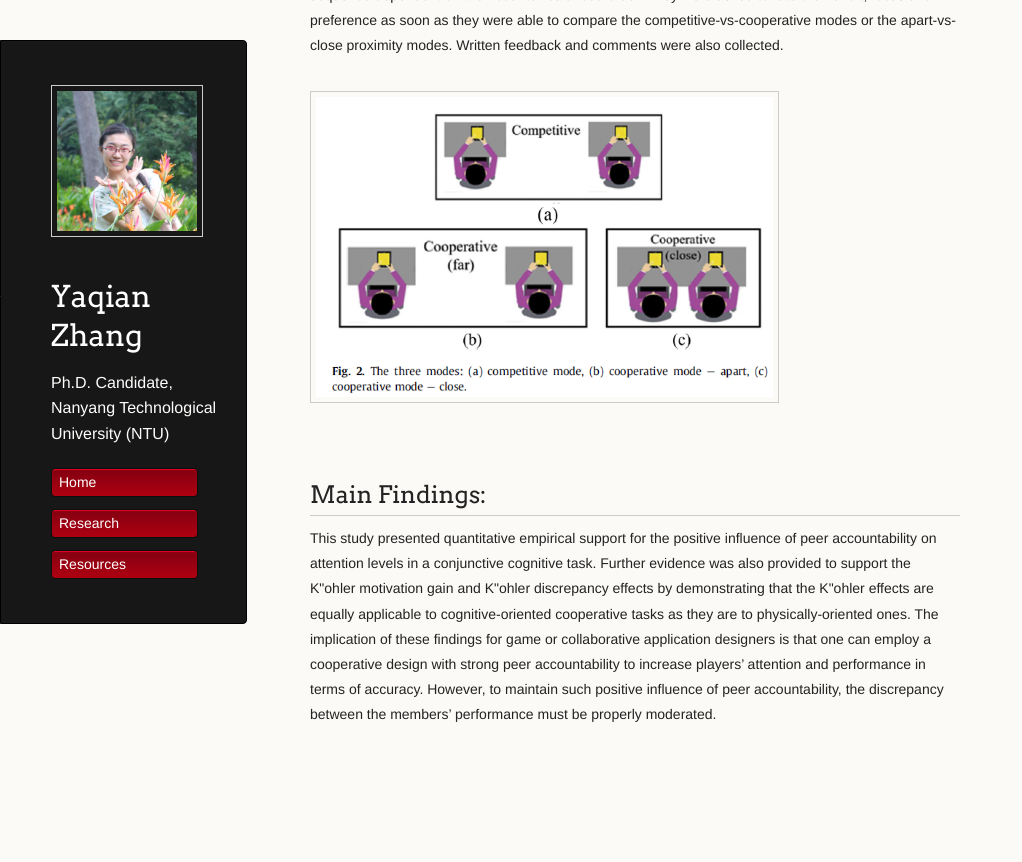
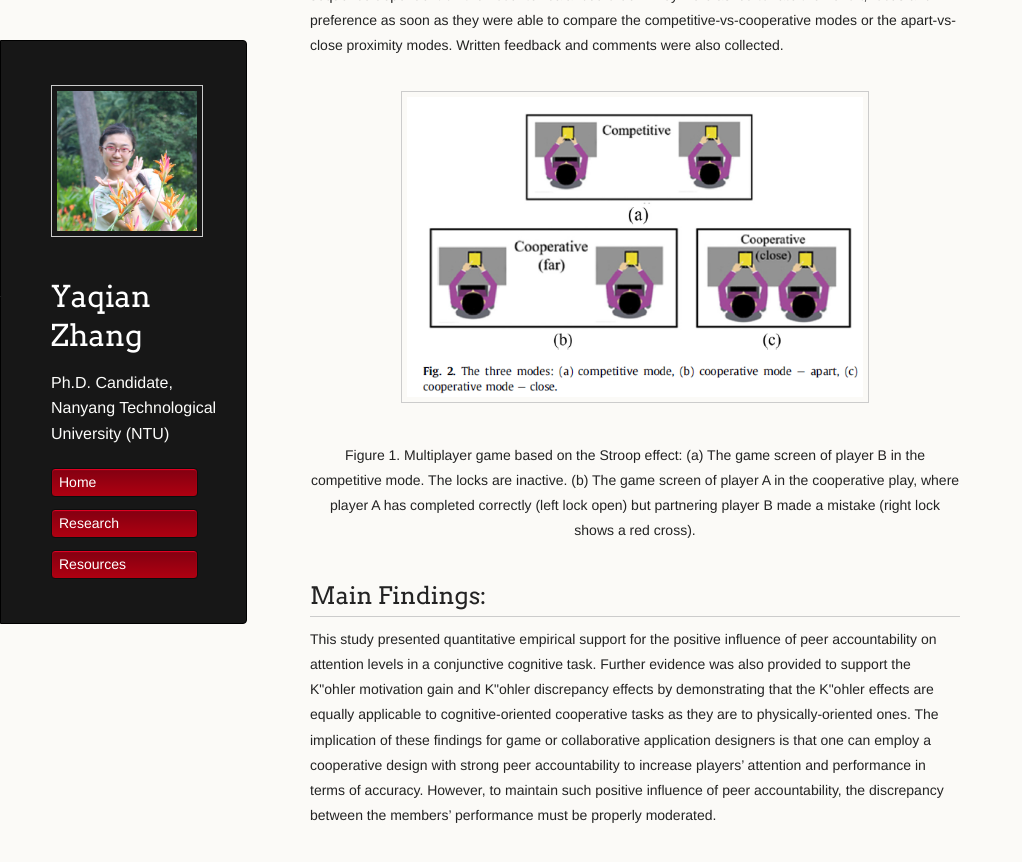
Before and after one commit to YaqianZhang/yaqianzhang.github.io, a Jekyll site: the page built from _posts/2018-02-16-peer-accountability-on-attention.md, in a window 1280 px wide and 900 px high, scrolled down 2318 px. Shown: the top 862 px of the window, without its empty margins (0-1022 px from the left). Built offline with Jekyll 4.4.1, drawn with Linux system fonts in a browser that asks for light colours; formulas are drawn with MathJax 3; before the commit the page ends 3118 px from its top, so only the background shows below that.

Commit message:
Update 2018-02-16-peer-accountability-on-attention.md

```diff
--- a/_posts/2018-02-16-peer-accountability-on-attention.md
+++ b/_posts/2018-02-16-peer-accountability-on-attention.md
@@ -31,7 +31,10 @@ Fig. 2. The three modes: (a) competitive mode, (b) cooperative mode e apart, (c)
 practice session which allowed the participants to familiarize themselves with the Stroop test task. In this practice session, the participants were required to finish ten questions correctly. After the practice session, the participants were asked if they needed more practice. If not, they started the formal experiment where the participants did three sessions using their assigned order. Each session consisted of two rounds of 90 s duration gameplay. Before the cooperative gameplay session, there was also an additional practice round to help players understand the cooperative game- play design.
 Participants also answered two different survey questionnaires, one per in-between sessions rest period and in the sequence dependent on their counter-balanced order. They were asked to rate their effort, focus and preference as soon as they were able to compare the competitive-vs-cooperative modes or the apart-vs- close proximity modes. Written feedback and comments were also collected.
 
-<div><img src="/images/fig2.PNG" alt="hi" align = "center" height="300"/></div>
+<div style="text-align:center">
+ <img src="/images/fig2.PNG" alt="hi" align = "center" height="300"/>
+<figcaption style=" text-align: center">Figure 1. Multiplayer game based on the Stroop effect: (a) The game screen of player B in the competitive mode. The locks are inactive. (b) The game screen of player A in the cooperative play, where player A has completed correctly (left lock open) but partnering player B made a mistake (right lock shows a red cross).
+  </figcaption></div>
 
 ## Main Findings:
 This study presented quantitative empirical support for the positive influence of peer accountability on attention levels in a conjunctive cognitive task. Further evidence was also provided to support the K\"ohler motivation gain and K\"ohler discrepancy effects by demonstrating that the K\"ohler effects are equally applicable to cognitive-oriented cooperative tasks as they are to physically-oriented ones. The implication of these findings for game or collaborative application designers is that one can employ a cooperative design with strong peer accountability to increase players' attention and performance in terms of accuracy. However, to maintain such positive influence of peer accountability, the discrepancy between the members' performance must be properly moderated.
```
